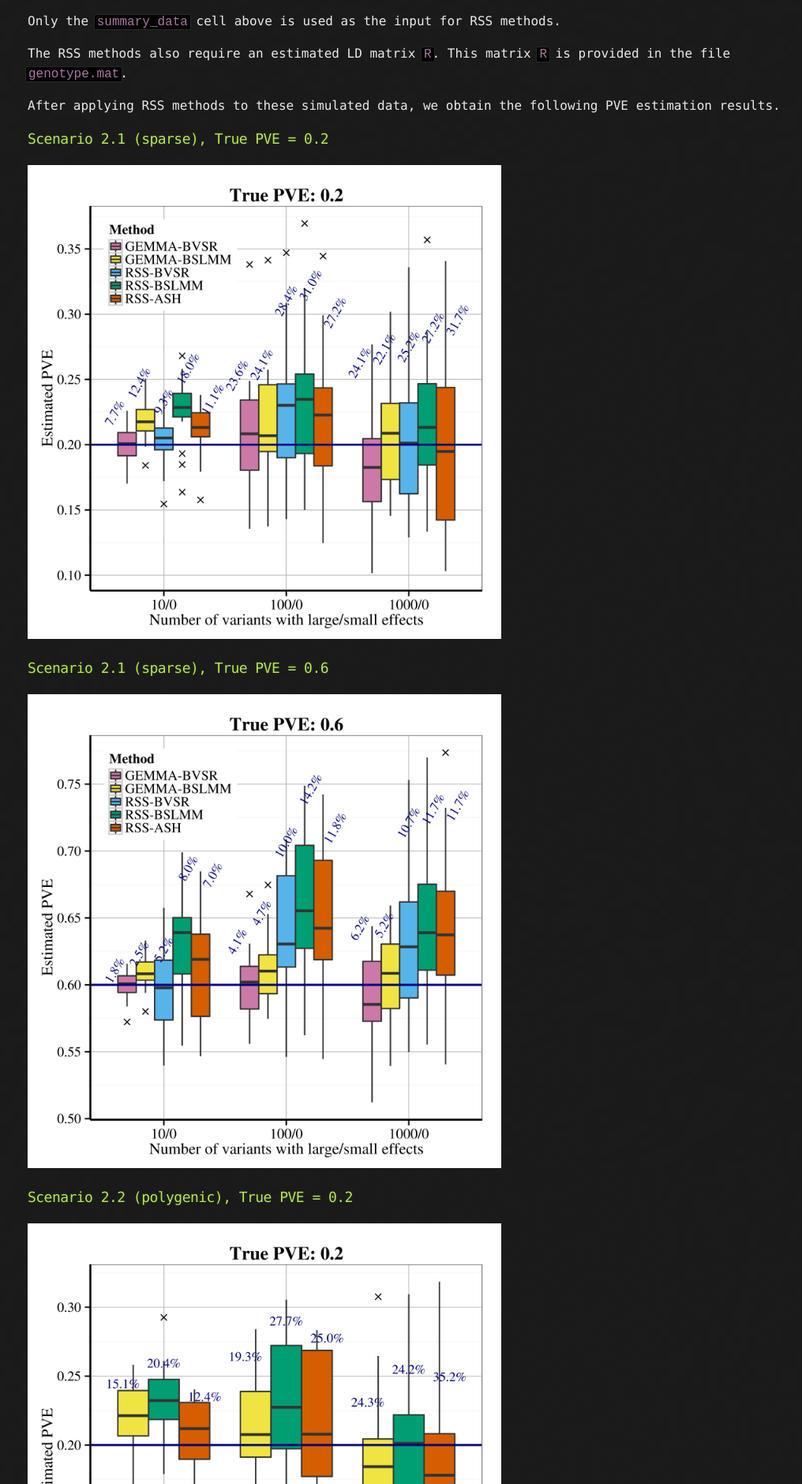
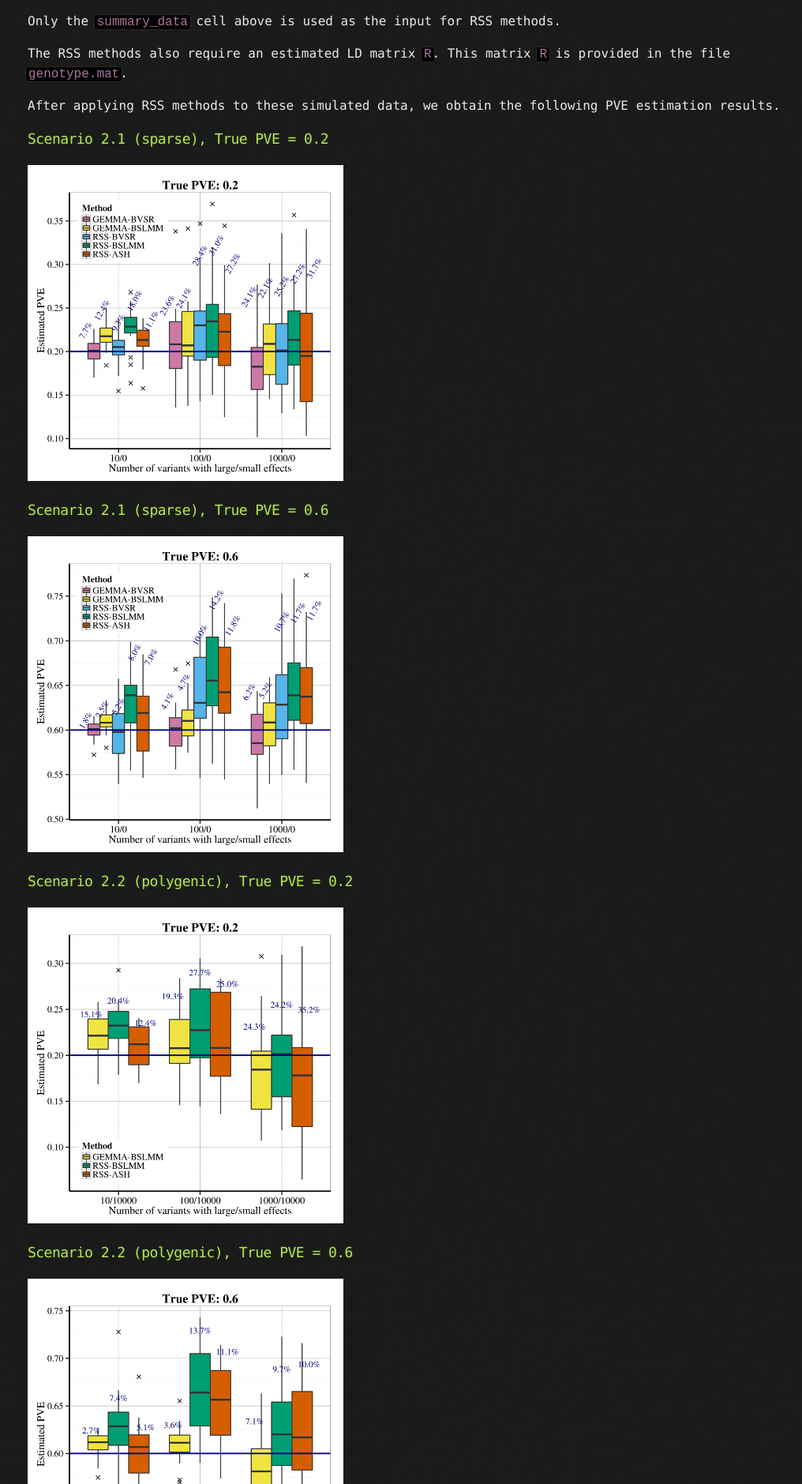
Before and after one commit to stephenslab/rss, a Jekyll site: the page built from docs/Example-1.md, in a window 1280 px wide. Shown: the part 3427-5306 px from the top of the page at 79% size, without its empty margins (105-1121 px from the left). Built offline with Jekyll 4.4.1, drawn with Linux system fonts in a browser that asks for light colours; our own code applies the rules of GitHub Pages for plain Markdown files; formulas are drawn with MathJax 3.

Commit message:
update example 1

```diff
--- a/docs/Example-1.md
+++ b/docs/Example-1.md
@@ -151,19 +151,19 @@ we obtain the following PVE estimation results.
 
 ### Scenario 2.1 (sparse), True PVE = 0.2
 
-<img src="images/pve2sparse_1.png" width="600">
+<img src="images/pve2sparse_1.png" width="400">
 
 ### Scenario 2.1 (sparse), True PVE = 0.6
 
-<img src="images/pve2sparse_2.png" width="600">
+<img src="images/pve2sparse_2.png" width="400">
 
 ### Scenario 2.2 (polygenic), True PVE = 0.2
 
-<img src="images/pve2polygenic_1.png" width="600">
+<img src="images/pve2polygenic_1.png" width="400">
 
 ### Scenario 2.2 (polygenic), True PVE = 0.6
 
-<img src="images/pve2polygenic_2.png" width="600">
+<img src="images/pve2polygenic_2.png" width="400">
 
 --------
 
```
